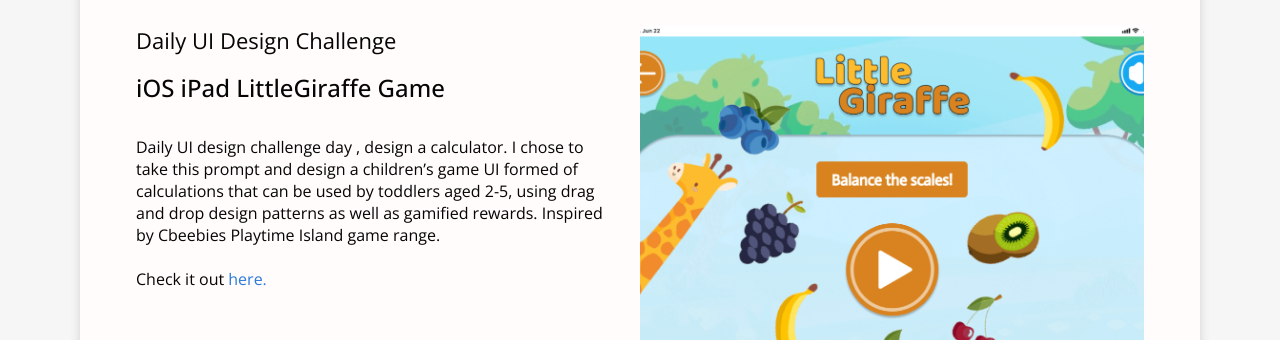
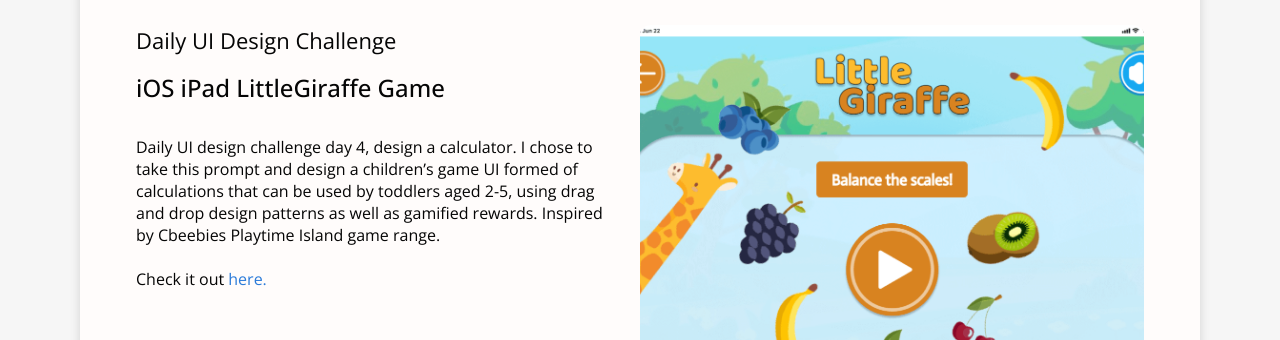
Before and after one commit to Garee/rebeccamurray.work, a Next.js app: page / in a window 1280 px wide. Shown: the part 1720-2060 px from the top of the page. Built offline with nearby package versions, Linux system fonts and the light colour scheme.

Commit message:
fix: add missing day number to recent-work.tsx

```diff
--- a/components/recent-work.tsx
+++ b/components/recent-work.tsx
@@ -10,7 +10,7 @@ const snapshots = [
         imgSrc: LG1Lrg,
         heading: "iOS iPad LittleGiraffe Game",
         description:
-            "Daily UI design challenge day , design a calculator. I chose to take this prompt and design a children’s game UI formed of calculations that can be used by toddlers aged 2-5, using drag and drop design patterns as well as gamified rewards. Inspired by Cbeebies Playtime Island game range.",
+            "Daily UI design challenge day 4, design a calculator. I chose to take this prompt and design a children’s game UI formed of calculations that can be used by toddlers aged 2-5, using drag and drop design patterns as well as gamified rewards. Inspired by Cbeebies Playtime Island game range.",
         rtl: true,
         href: "https://dribbble.com/shots/20408562-DailyUI-Challenge-Day-4",
     },
```
